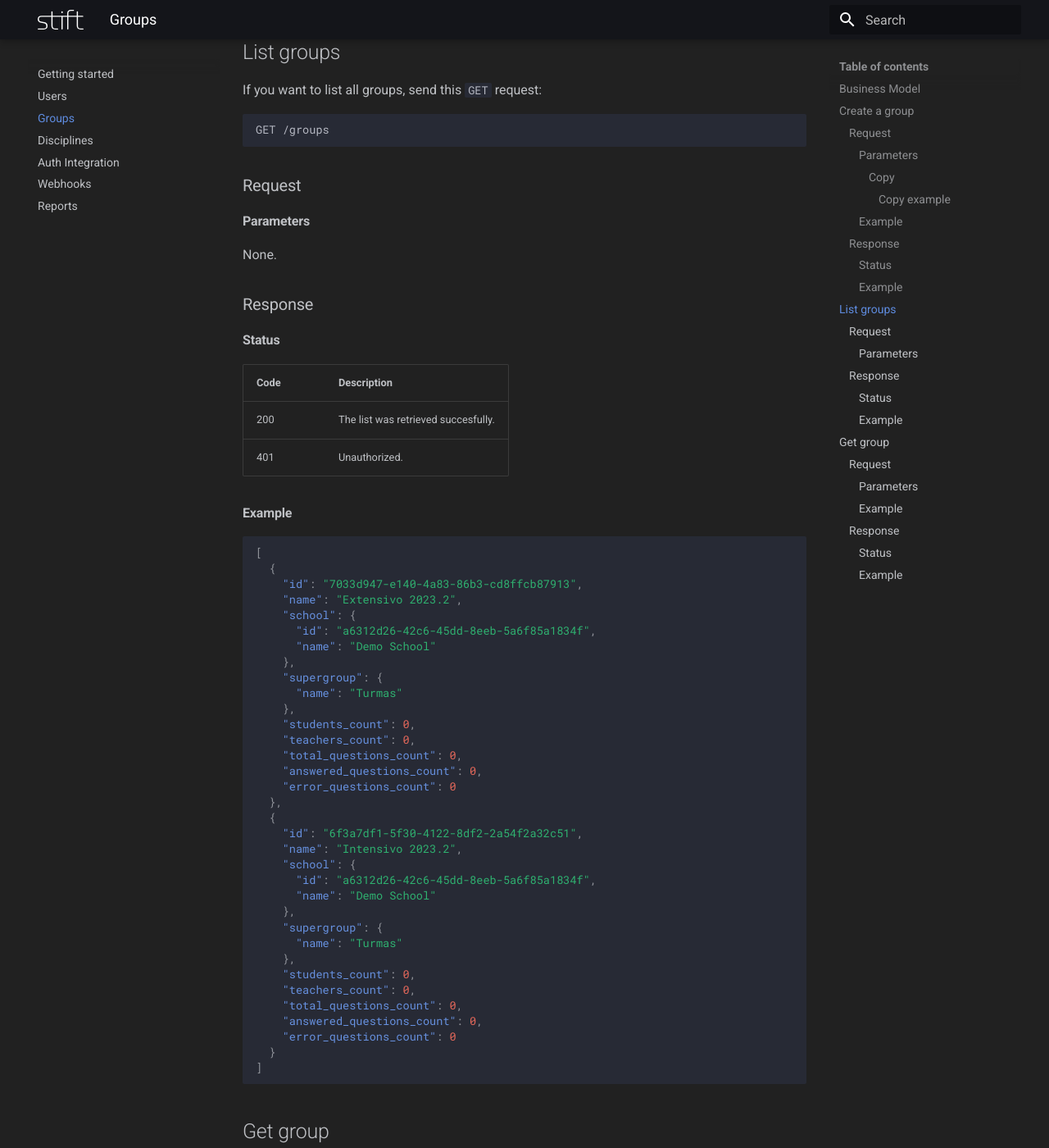
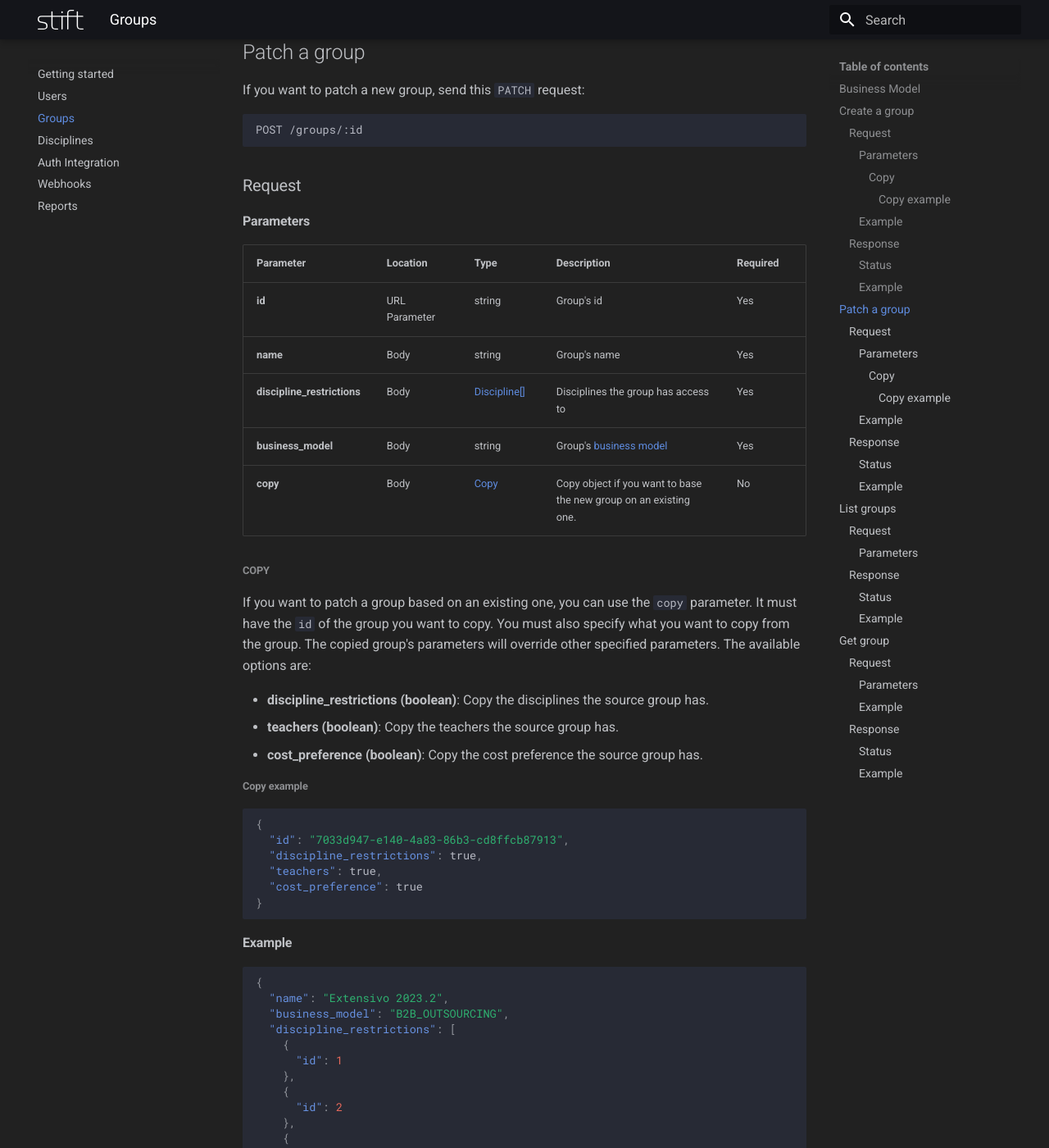
Before and after one commit to StiftTechnologies/developers-portal, an MkDocs documentation site: the page built from docs/groups.md, in a window 1280 px wide and 1400 px high, scrolled down 2772 px. Shown: the whole window at 82% size. Built offline with MkDocs 1.6.1 and Material for MkDocs 9.7.7, drawn with Linux system fonts in a browser that asks for light colours; some of the changed text lies outside the part shown.

Commit message:
feat: add patch group

````diff
--- a/docs/groups.md
+++ b/docs/groups.md
@@ -81,6 +81,106 @@ If you want to create a new group based on an existing one, you can use the `cop
 | Code | Description                                                               |
 | ---- | ------------------------------------------------------------------------- |
 | 201  | The group was successfully created.                                       |
+| 400  | Some parameter must be malformed or missing. Check the response for more. |
+| 401  | Unauthorized.                                                             |
+
+#### Example
+
+```json
+{
+  "id": "7033d947-e140-4a83-86b3-cd8ffcb87913",
+  "name": "Extensivo 2023.2",
+  "school": {
+    "id": "a6312d26-42c6-45dd-8eeb-5a6f85a1834f"
+  },
+  "business_model": "B2B_OUTSOURCING",
+  "discipline_restrictions": [
+    {
+      "id": 1
+    },
+    {
+      "id": 2
+    },
+    {
+      "id": 3
+    }
+  ],
+  "created_at": "2023-08-10T19:21:09.026Z"
+}
+```
+
+## Patch a group
+
+If you want to patch a new group, send this `PATCH` request:
+
+```http
+POST /groups/:id
+```
+
+### Request
+
+#### Parameters
+
+| Parameter                   | Location      | Type                           | Description                                                       | Required |
+| --------------------------- | ------------- | ------------------------------ | ----------------------------------------------------------------- | -------- |
+| **id**                      | URL Parameter | string                         | Group's id                                                        | Yes      |
+| **name**                    | Body          | string                         | Group's name                                                      | Yes      |
+| **discipline_restrictions** | Body          | [Discipline[]](disciplines.md) | Disciplines the group has access to                               | Yes      |
+| **business_model**          | Body          | string                         | Group's [business model](./#business-model)                       | Yes      |
+| **copy**                    | Body          | [Copy](#copy)                  | Copy object if you want to base the new group on an existing one. | No       |
+
+##### Copy
+
+If you want to patch a group based on an existing one, you can use the `copy` parameter. It must have the `id` of the group you want to copy. You must also specify what you want to copy from the group. The copied group's parameters will override other specified parameters. The available options are:
+
+- **discipline_restrictions (boolean)**: Copy the disciplines the source group has.
+- **teachers (boolean)**: Copy the teachers the source group has.
+- **cost_preference (boolean)**: Copy the cost preference the source group has.
+
+###### Copy example
+
+```json
+{
+  "id": "7033d947-e140-4a83-86b3-cd8ffcb87913",
+  "discipline_restrictions": true,
+  "teachers": true,
+  "cost_preference": true
+}
+```
+
+#### Example
+
+```json
+{
+  "name": "Extensivo 2023.2",
+  "business_model": "B2B_OUTSOURCING",
+  "discipline_restrictions": [
+    {
+      "id": 1
+    },
+    {
+      "id": 2
+    },
+    {
+      "id": 3
+    }
+  ],
+  "copy": {
+    "id": "7033d947-e140-4a83-86b3-cd8ffcb87913",
+    "discipline_restrictions": true,
+    "teachers": true,
+    "cost_preference": true
+  }
+}
+```
+
+### Response
+
+#### Status
+
+| Code | Description                                                               |
+| ---- | ------------------------------------------------------------------------- |
+| 201  | The group was successfully patched.                                       |
 | 400  | Some parameter must be malformed or missing. Check the response for more. |
 | 401  | Unauthorized.                                                             |
 
````
